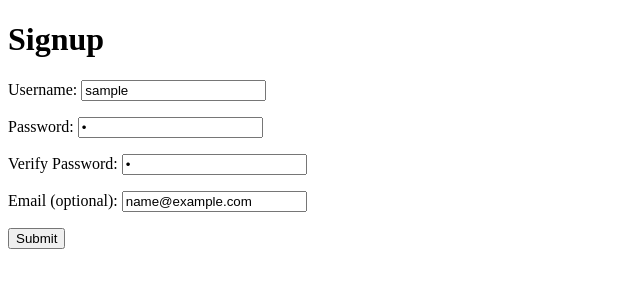
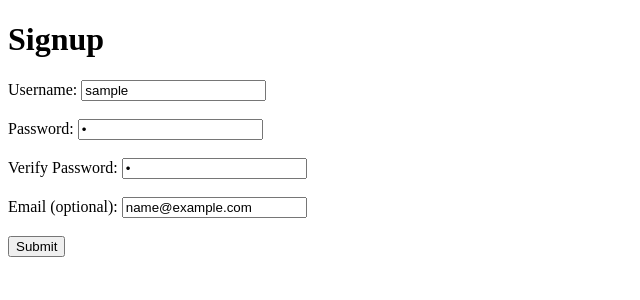
Before and after one commit to LAnderson-STL/uer-signup, a Flask app: template templates/home_page.html in a window 1280 px wide. Shown: the top 300 px of the page, without its empty margins (0-640 px from the left). Run offline with Flask 2, Linux system fonts and the light colour scheme; the template is opened without the code that fills it: most values are stand-ins (such as "Sample title", 1, 10 or a date in 2020).

Commit message:
style form. email validation still not complete

```diff
--- a/main.py
+++ b/main.py
@@ -8,7 +8,7 @@ app = Flask(__name__)
 app.config['DEBUG'] = True
 
 
-@app.route("/home")
+@app.route("/", methods = ['GET'])
 def index():
     return render_template('home_page.html')
 
@@ -36,7 +36,7 @@ def not_valid_email(input):
     else:
         return True
 
-@app.route("/home", methods=["POST"])
+@app.route("/", methods=["POST"])
 def validate():
     username = request.form["username"]
     password = request.form["password"]
@@ -89,12 +89,13 @@ def validate():
         username = username,
         password=password,
         verify_password=verify_password,
-        email=email)
+        email=email,
+        title="user signup")
 
 @app.route("/welcome")
 def valid_info():
     new_user = request.args.get('new_user')
-    return render_template('welcome_page.html', name = new_user)
+    return render_template('welcome_page.html', name = new_user, title = "welcome")
 
 
 
--- a/templates/home_page.html
+++ b/templates/home_page.html
@@ -4,7 +4,11 @@
     <head>
 
         <title>{{title}}</title>
-        <link rel="stylesheet" href="style.css">
+
+        <style>
+        .error{color: red;}
+        </style>
+
 
     </head>
     <body>
@@ -15,23 +19,32 @@
             <label>Username:
                 <input name="username" type="text" value="{{username}}" />
             </label>
-            <p class="error">{{username_error}}</p>
+            <span class="error">{{username_error}}</span>
+            <br>
+            <br>
 
             <label> Password:
                 <input name="password" type="password" value='{{password}}' />
             </label>
-            <p class="error">{{password_error}}</p>
+            <span class="error">{{password_error}}</span>
+            <br>
+            <br>
 
 
             <label> Verify Password:
                 <input name="verify_password" type="password" value='{{verify_password}}' />
             </label>
-            <p class="error">{{verify_password_error}}</p>
+            <span class="error">{{verify_password_error}}</span>
+            <br>
+            <br>
 
             <label> Email (optional):
                 <input name="email" type="text" value='{{email}}' />
             </label>
-            <p class="error">{{email_error}}</p>
+            <span class="error">{{email_error}}</span>
+            <br>
+            <br>
+
 
 
 
--- a/templates/style.css
+++ b/templates/style.css
@@ -1,3 +1,3 @@
-p {
+span {
     color: red;
 }
--- a/templates/welcome_page.html
+++ b/templates/welcome_page.html
@@ -1,5 +1,8 @@
 <!DOCTYPE html>
 <html>
+    <head>
+            <title>{{title}}</title>
+    </head>
     <body>
         <h1>Welcome, {{name}}! </h1>
     </body>
```
